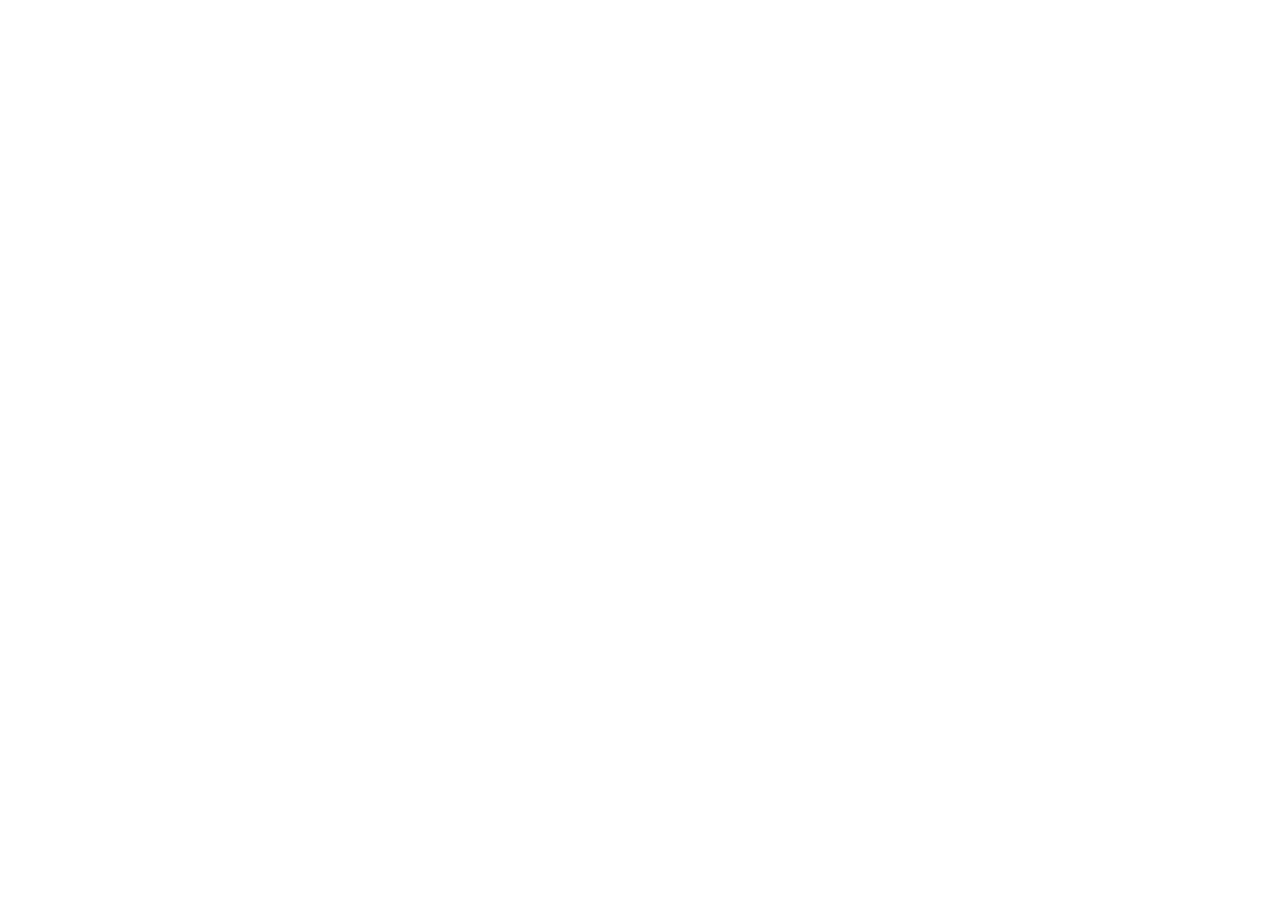
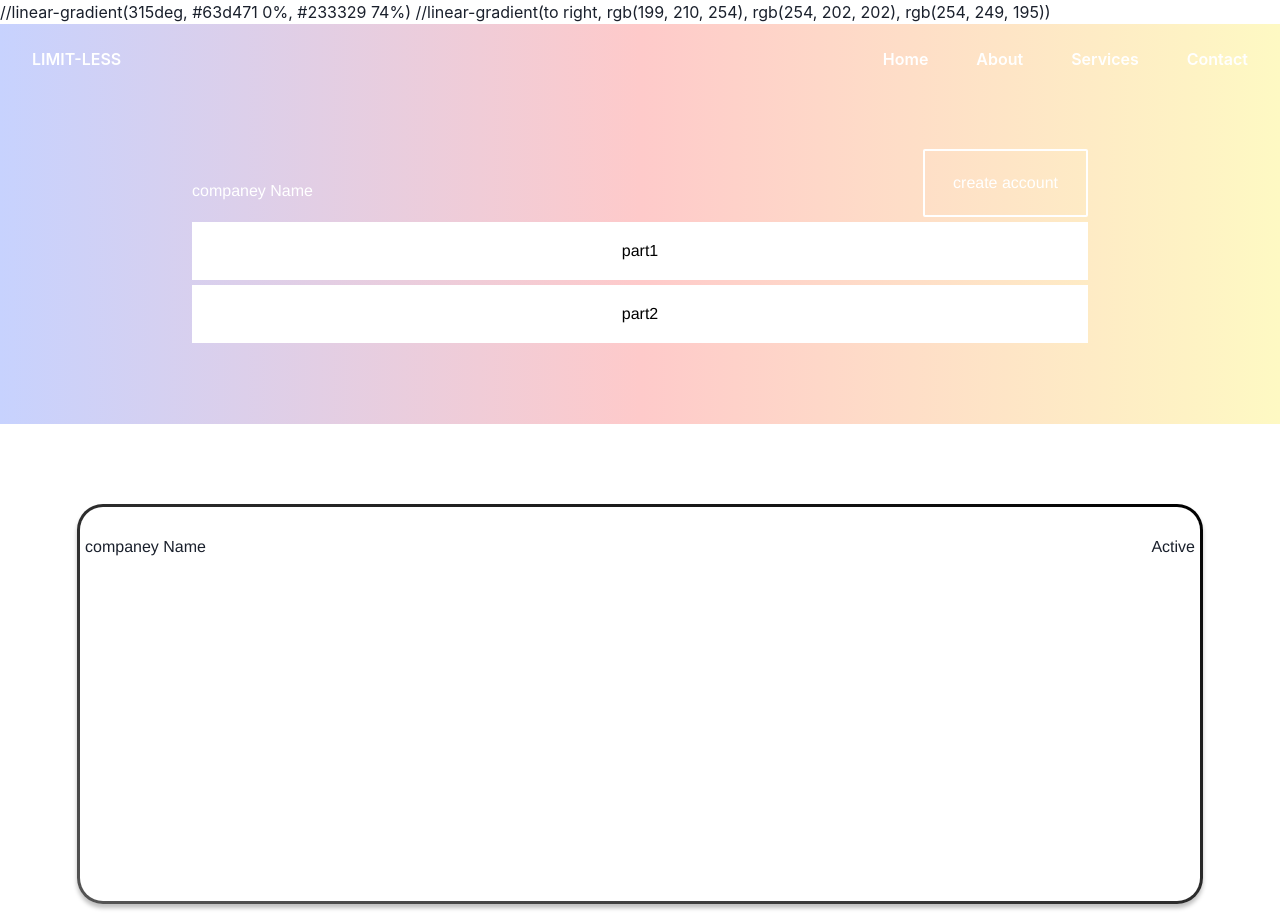
Before and after one commit to Ajay12-p/PeerPay, a React (Create React App) app in the folder client/: page /Create-account/dashbord in a window 1280 px wide. Before the commit this address had no page. Before the commit the page ends 800 px from the top, so only its background shows below. Built offline with nearby package versions, Linux system fonts and the light colour scheme.

Commit message:
Update Path.js

```diff
--- a/client/src/Path/Path.js
+++ b/client/src/Path/Path.js
@@ -2,6 +2,7 @@
 import {BrowserRouter,Route, Routes} from "react-router-dom"
 import HomePage from "../HomePage/page"
 import Dashbord from "../dashboard/page";
+import Join from "../join/page";
 const Rout =()=>{
 
 
@@ -10,6 +11,8 @@
      <Routes>
      <Route exact path="/" element={<HomePage/>} />
         <Route exact path="/dashbord" element={<Dashbord/>} />
+        <Route exact path="/Create-account" element={<Join/>} />
+        <Route exact path="/Create-account/dashbord" element={<Dashbord/>} />
      </Routes>
 
 
```
